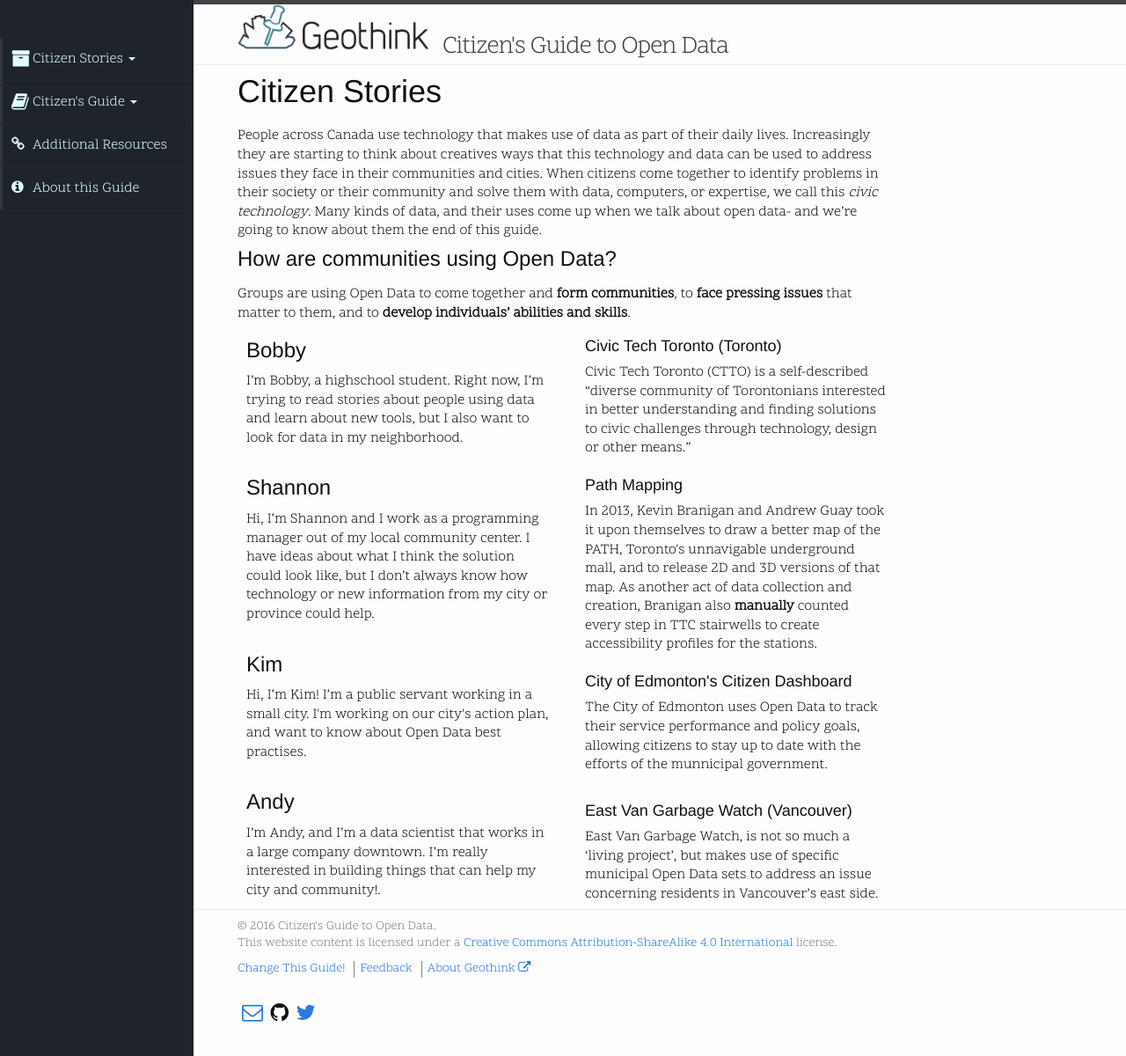
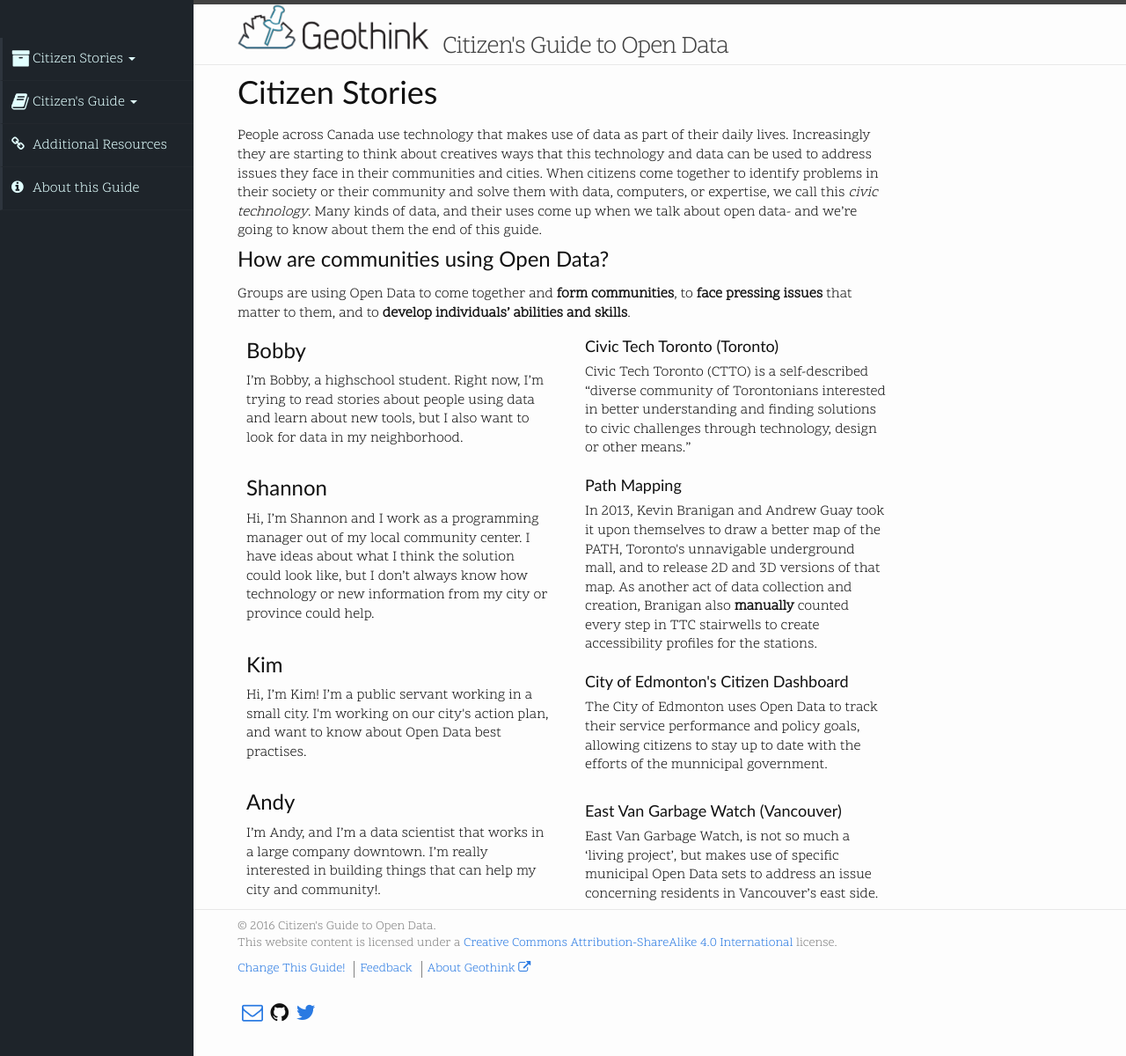
Before and after one commit to citizens-guide-open-data/citizens-guide-open-data.github.io, a Jekyll site: the page built from index.html, in a window 1280 px wide and 1200 px high. Shown: the whole window at 88% size. Built offline with Jekyll 4.4.1, drawn with Linux system fonts in a browser that asks for light colours.

Commit message:
change header font to lato

```diff
--- /dev/null
+++ b/_sass/_lato.scss
@@ -0,0 +1,32 @@
+/* latin-ext */
+@font-face {
+  font-family: 'Lato';
+  font-style: normal;
+  font-weight: 400;
+  src: local('Lato Regular'), local('Lato-Regular'), url('fonts/lato-400-latin-ext.woff2') format('woff2');
+  unicode-range: U+0100-024F, U+1E00-1EFF, U+20A0-20AB, U+20AD-20CF, U+2C60-2C7F, U+A720-A7FF;
+}
+/* latin */
+@font-face {
+  font-family: 'Lato';
+  font-style: normal;
+  font-weight: 400;
+  src: local('Lato Regular'), local('Lato-Regular'), url('fonts/lato-400-latin.woff2') format('woff2');
+  unicode-range: U+0000-00FF, U+0131, U+0152-0153, U+02C6, U+02DA, U+02DC, U+2000-206F, U+2074, U+20AC, U+2212, U+2215, U+E0FF, U+EFFD, U+F000;
+}
+/* latin-ext */
+@font-face {
+  font-family: 'Lato';
+  font-style: normal;
+  font-weight: 700;
+  src: local('Lato Bold'), local('Lato-Bold'), url('fonts/lato-700-latin-ext.woff2') format('woff2');
+  unicode-range: U+0100-024F, U+1E00-1EFF, U+20A0-20AB, U+20AD-20CF, U+2C60-2C7F, U+A720-A7FF;
+}
+/* latin */
+@font-face {
+  font-family: 'Lato';
+  font-style: normal;
+  font-weight: 700;
+  src: local('Lato Bold'), local('Lato-Bold'), url('fonts/lato-700-latin.woff2') format('woff2');
+  unicode-range: U+0000-00FF, U+0131, U+0152-0153, U+02C6, U+02DA, U+02DC, U+2000-206F, U+2074, U+20AC, U+2212, U+2215, U+E0FF, U+EFFD, U+F000;
+}
--- a/css/main.scss
+++ b/css/main.scss
@@ -12,7 +12,7 @@ $base-font-weight: 400;
 $small-font-size:  $base-font-size * 0.875;
 $base-line-height: 1.35;
 
-$header-font-family: 'Helvetica Neue', Helvetica, Arial, sans-serif;
+$header-font-family: "Lato", Helvetica, Arial, sans-serif;
 
 $spacing-unit:     30px;
 $small-spacing-unit: $spacing-unit / 3;
@@ -65,6 +65,7 @@ $on-laptop:        860px;
         "bootstrap.min",
         "font-awesome",
         "scopeone",
+        "lato",
         "base",
         "layout",
         "document-elements",
```
Also changed, not shown: css/fonts/lato-400-latin-ext.woff2 (added), css/fonts/lato-400-latin.woff2 (added), css/fonts/lato-700-latin-ext.woff2 (added), css/fonts/lato-700-latin.woff2 (added).
